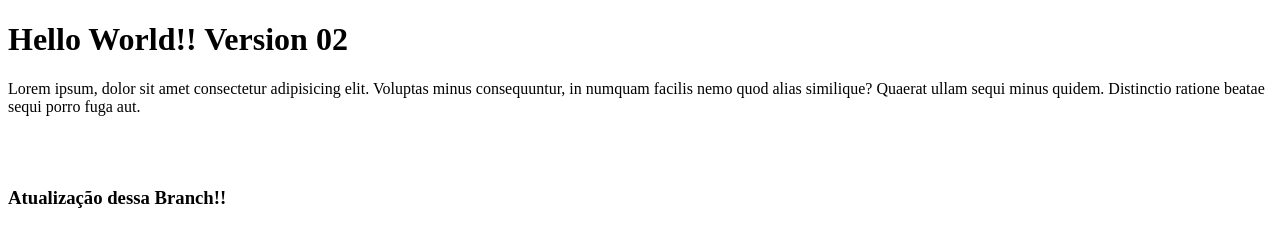
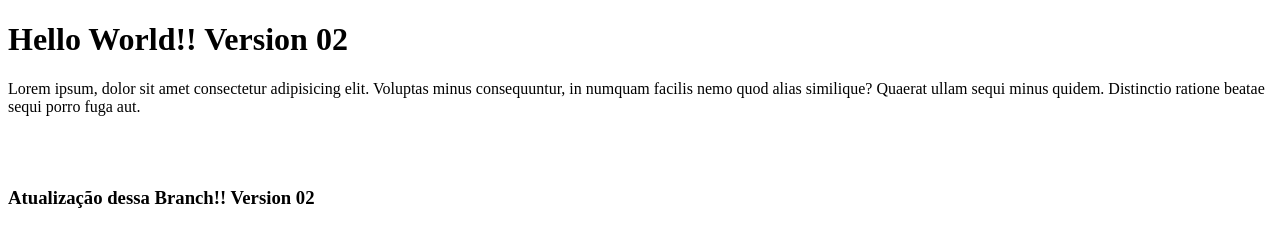
Before and after one commit to Beltrame01/IBM_course_test, a plain HTML site: page index.html in a window 1280 px wide. Drawn offline with Linux system fonts and the light colour scheme.

Commit message:
Commit on main

```diff
--- a/index.html
+++ b/index.html
@@ -10,6 +10,6 @@
     <h1>Hello World!! Version 02</h1>
     <p>Lorem ipsum, dolor sit amet consectetur adipisicing elit. Voluptas minus consequuntur, in numquam facilis nemo quod alias similique? Quaerat ullam sequi minus quidem. Distinctio ratione beatae sequi porro fuga aut.</p>
     <br><br>
-    <h3>Atualização dessa Branch!!</h3>
+    <h3>Atualização dessa Branch!! Version 02</h3>
 </body>
 </html>
```
